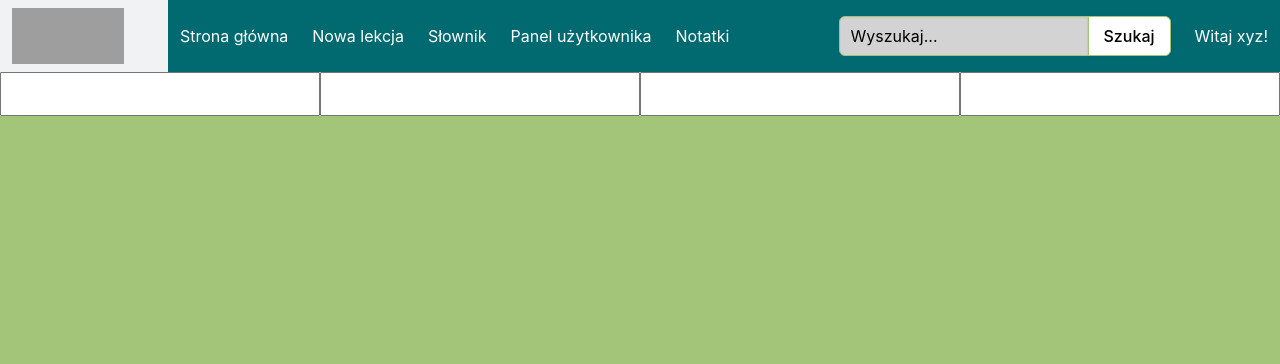
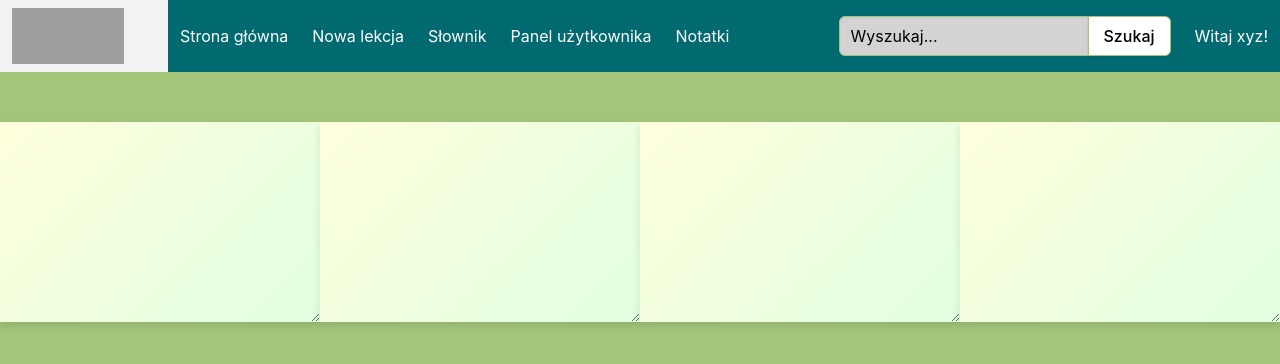
Before and after one commit to P-Kuszyk/inz-kuszyk, a Vue app: page /note in a window 1280 px wide. Shown: the top 364 px of the page. Built offline with nearby package versions, Linux system fonts and the light colour scheme; grey boxes are pictures that could not be loaded.

Commit message:
Update Note.vue

```diff
--- a/src/views/Note.vue
+++ b/src/views/Note.vue
@@ -4,6 +4,15 @@ import Navbar from '@/components/Navbar.vue'
 export default {
   components: {
     Navbar
+  },
+  mounted() {
+    const textareas = document.querySelectorAll('textarea')
+    textareas.forEach((textarea, index) => {
+      textarea.value = localStorage.getItem(`textareaContent${index}`) || ''
+      textarea.addEventListener('input', function () {
+        localStorage.setItem(`textareaContent${index}`, this.value)
+      })
+    })
   }
 }
 </script>
@@ -22,8 +31,26 @@ export default {
   justify-content: center;
 }
 textarea {
+  margin-top: 50px;
   width: 100%;
   resize: none;
   padding: 5px;
+  height: 200px;
+  padding: 15px;
+  border: none;
+  background: linear-gradient(135deg, #ffffdd 0%, #e0ffe0 100%);
+  box-shadow: 0 4px 8px rgba(0, 0, 0, 0.1);
+  resize: vertical;
+  font-size: 16px;
+  transition: all 0.3s ease-in-out;
+  &:focus {
+    outline: none;
+    box-shadow: 0 4px 12px rgba(0, 0, 0, 0.2);
+    background: linear-gradient(135deg, #e0ffe0 0%, #c2e9fb 100%);
+  }
+  &::placeholder {
+    color: #666;
+    opacity: 0.7;
+  }
 }
 </style>
```
